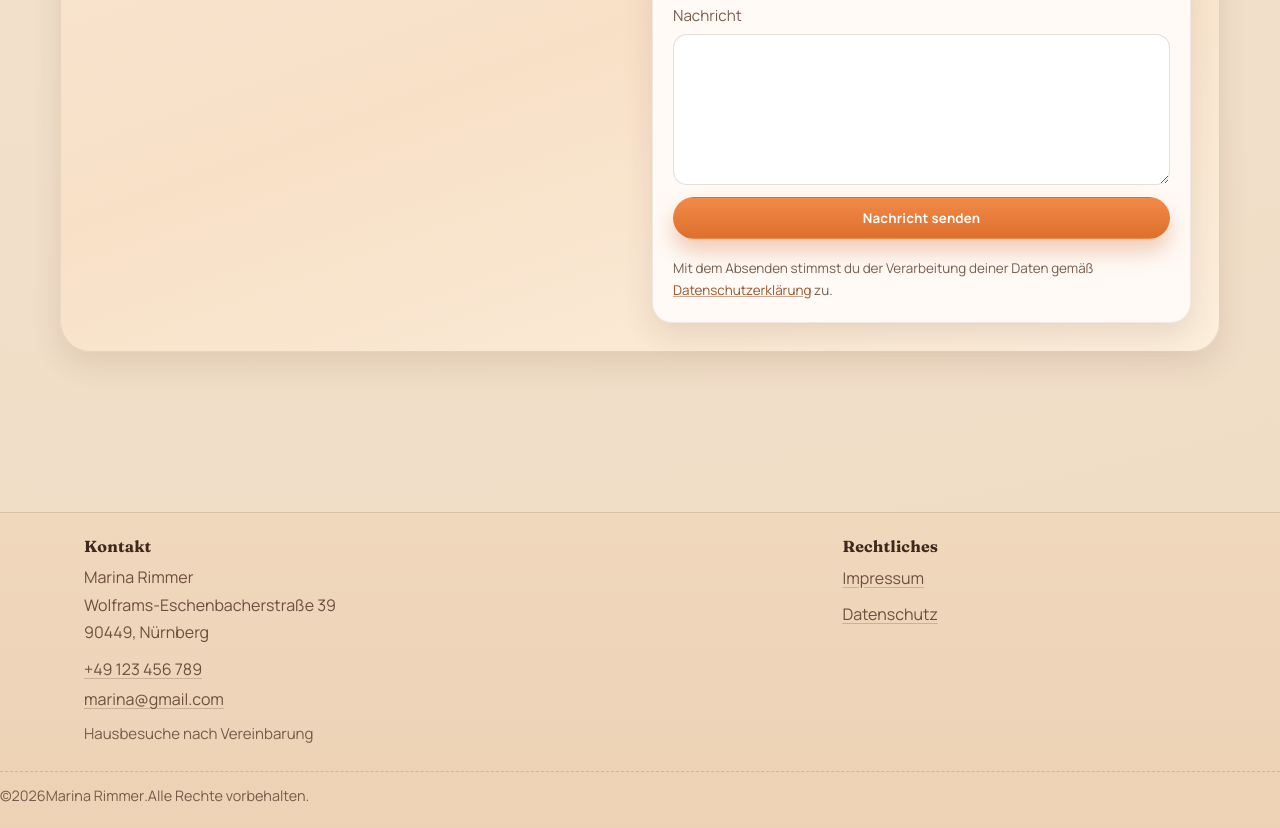
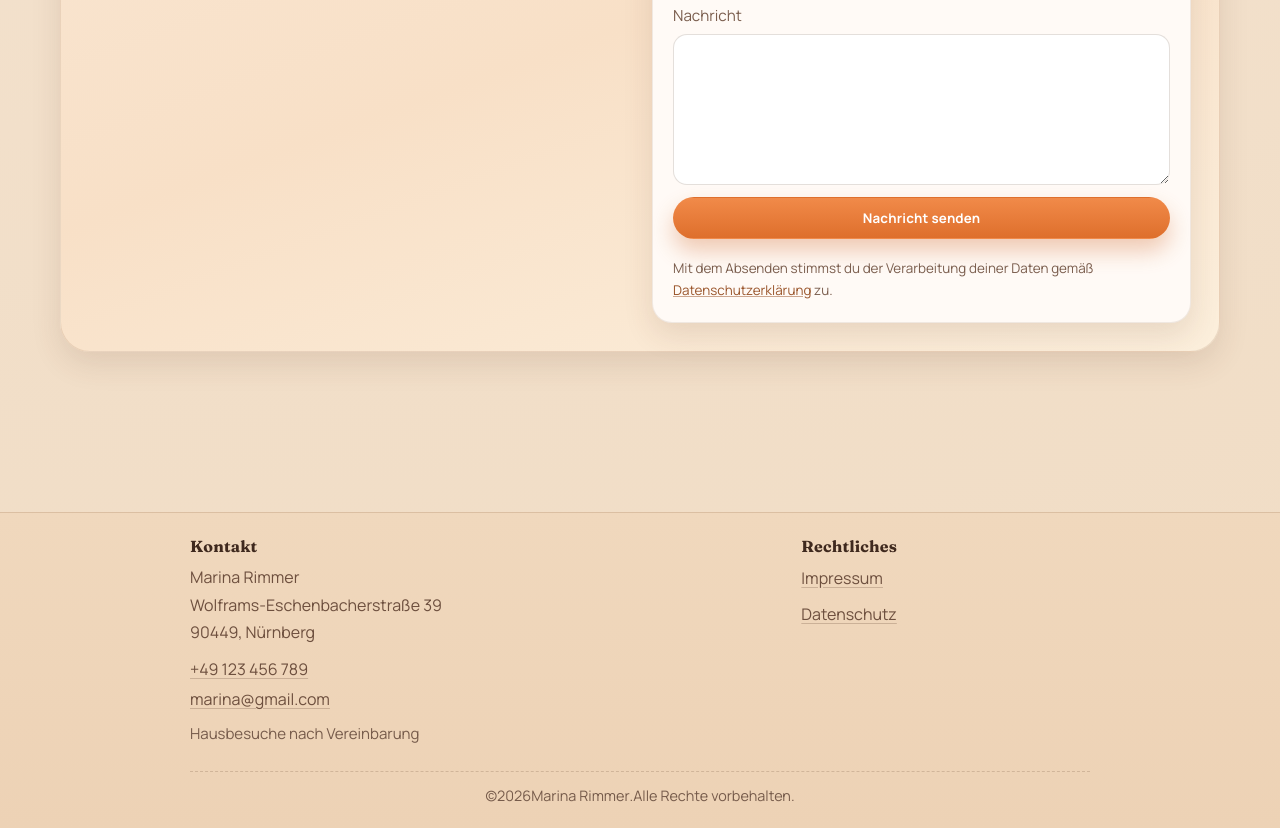
Before and after one commit to IchigoVal/hebammeMarina, a website built with Vite: page index.html in a window 1280 px wide. Shown: the part 3149-3977 px from the top of the page. Built offline with nearby package versions, Linux system fonts and the light colour scheme; files whose address does not match are found by name.

Commit message:
footer changes 2

```diff
--- a/index.html
+++ b/index.html
@@ -257,7 +257,8 @@
     </main>
 
     <footer class="site-footer">
-      <div class="container footer-grid">
+      <div class="container footer-shell">
+        <div class="footer-grid">
           <div class="footer-column footer-contact">
             <h4 data-i18n="footer.contact">Kontakt</h4>
             <address class="footer-address">
@@ -284,6 +285,7 @@
         <div class="copy">
           © <span id="year"></span> <span data-i18n="common.person_name">Marina Rimmer</span>. <span data-i18n="footer.rights">Alle Rechte vorbehalten.</span>
         </div>
+      </div>
     </footer>
 
     <div id="toast" class="toast" role="status" aria-live="polite" aria-atomic="true"></div>
--- a/src/styles.css
+++ b/src/styles.css
@@ -1161,10 +1161,20 @@ section[id] {
   border-top: 1px solid rgba(90, 55, 30, 0.12);
 }
 
+.footer-shell {
+  display: grid;
+  gap: 0;
+}
+
 .footer-grid {
   display: grid;
-  grid-template-columns: minmax(0, 1.35fr) minmax(220px, 0.65fr);
-  gap: 24px;
+  grid-template-columns: minmax(0, 2fr) minmax(220px, 1fr);
+  width: 100%;
+  max-width: 900px;
+  margin-inline: auto;
+  justify-content: center;
+  column-gap: clamp(18px, 3vw, 34px);
+  row-gap: 18px;
   padding-block: 24px;
   align-items: start;
 }
@@ -1233,11 +1243,14 @@ section[id] {
 .copy {
   display: flex;
   align-items: center;
-  justify-content: flex-start;
-  text-align: left;
+  justify-content: center;
+  width: 100%;
+  max-width: 900px;
+  margin-inline: auto;
+  text-align: center;
   color: #765b4b;
   font-size: 0.9rem;
-  padding: 12px 0 20px;
+  padding: 12px 10px 20px;
   border-top: 1px dashed rgba(80, 47, 24, 0.18);
 }
 
@@ -1248,8 +1261,7 @@ section[id] {
   }
 
   .copy {
-    justify-content: center;
-    text-align: center;
+    max-width: 640px;
   }
 }
 
```
Also changed, not shown: dist/assets/index-BGuC9pds.css (added), dist/assets/index-DrONe1Fs.css (deleted), dist/assets/index-iU1WwYeC.js (renamed from dist/assets/index-BNGbgf4j.js), dist/index.html. Lines whose indentation alone changed are shown as unchanged.
